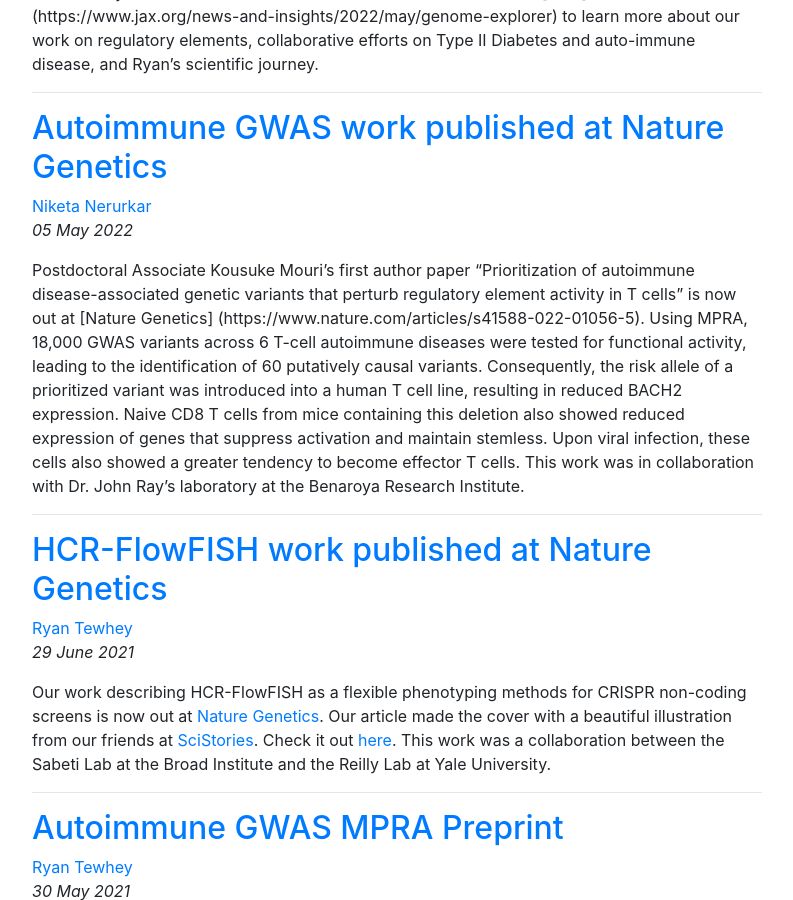
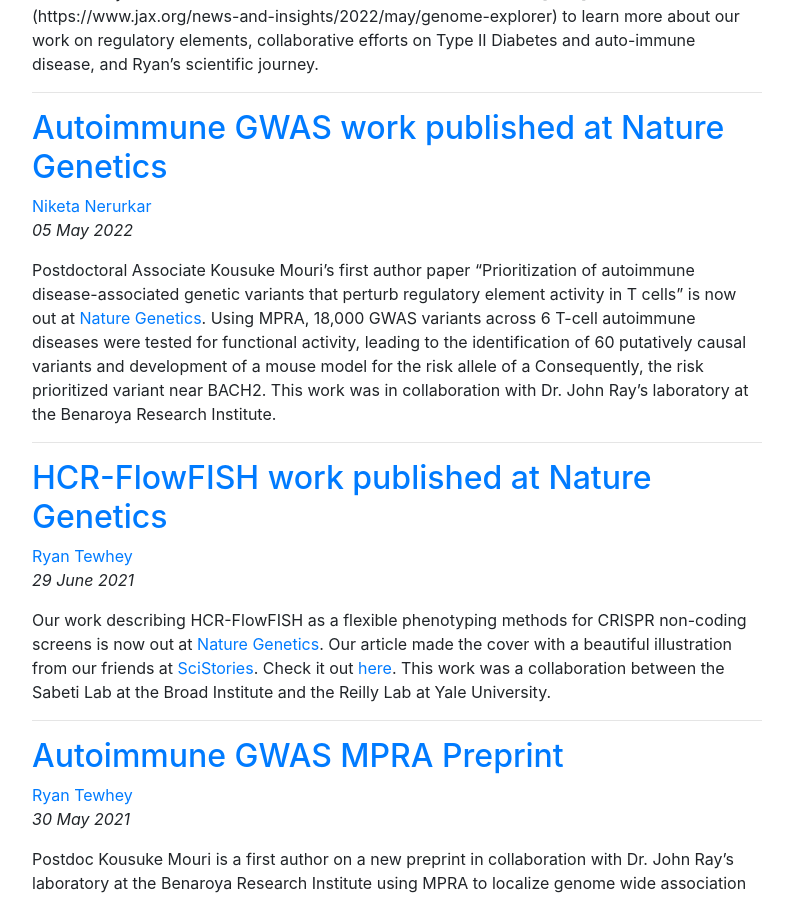
Before and after one commit to tewhey-lab/tewhey-lab.github.io, a Jekyll site: the page built from news/index.html, in a window 1280 px wide and 900 px high, scrolled down 504 px. Shown: the whole window, without its empty margins (53-846 px from the left). Built offline with Jekyll 4.4.1, drawn with Linux system fonts in a browser that asks for light colours; nearby versions of some CDN libraries; the list of posts is cut into pages by our own code; comment, search, counter and statistics services are not loaded.

Commit message:
Update 2022-05-05-Autoimmune-GWAS-work-published-at-Nature-Genetics.md

```diff
--- a/_posts/2022-05-05-Autoimmune-GWAS-work-published-at-Nature-Genetics.md
+++ b/_posts/2022-05-05-Autoimmune-GWAS-work-published-at-Nature-Genetics.md
@@ -5,4 +5,4 @@ layout: post
 group: news
 ---
 
-Postdoctoral Associate Kousuke Mouri's first author paper "Prioritization of autoimmune disease-associated genetic variants that perturb regulatory element activity in T cells" is now out at [Nature Genetics] (https://www.nature.com/articles/s41588-022-01056-5). Using MPRA, 18,000 GWAS variants across 6 T-cell autoimmune diseases were tested for functional activity, leading to the identification of 60 putatively causal variants. Consequently, the risk allele of a prioritized variant was introduced into a human T cell line, resulting in reduced BACH2 expression. Naive CD8 T cells from mice containing this deletion also showed reduced expression of genes that suppress activation and maintain stemless. Upon viral infection, these cells also showed a greater tendency to become effector T cells. This work was in collaboration with Dr. John Ray’s laboratory at the Benaroya Research Institute.
+Postdoctoral Associate Kousuke Mouri's first author paper "Prioritization of autoimmune disease-associated genetic variants that perturb regulatory element activity in T cells" is now out at [Nature Genetics](https://www.nature.com/articles/s41588-022-01056-5). Using MPRA, 18,000 GWAS variants across 6 T-cell autoimmune diseases were tested for functional activity, leading to the identification of 60 putatively causal variants and development of a mouse model for the risk allele of a  Consequently, the risk prioritized variant near BACH2. This work was in collaboration with Dr. John Ray’s laboratory at the Benaroya Research Institute.
```
